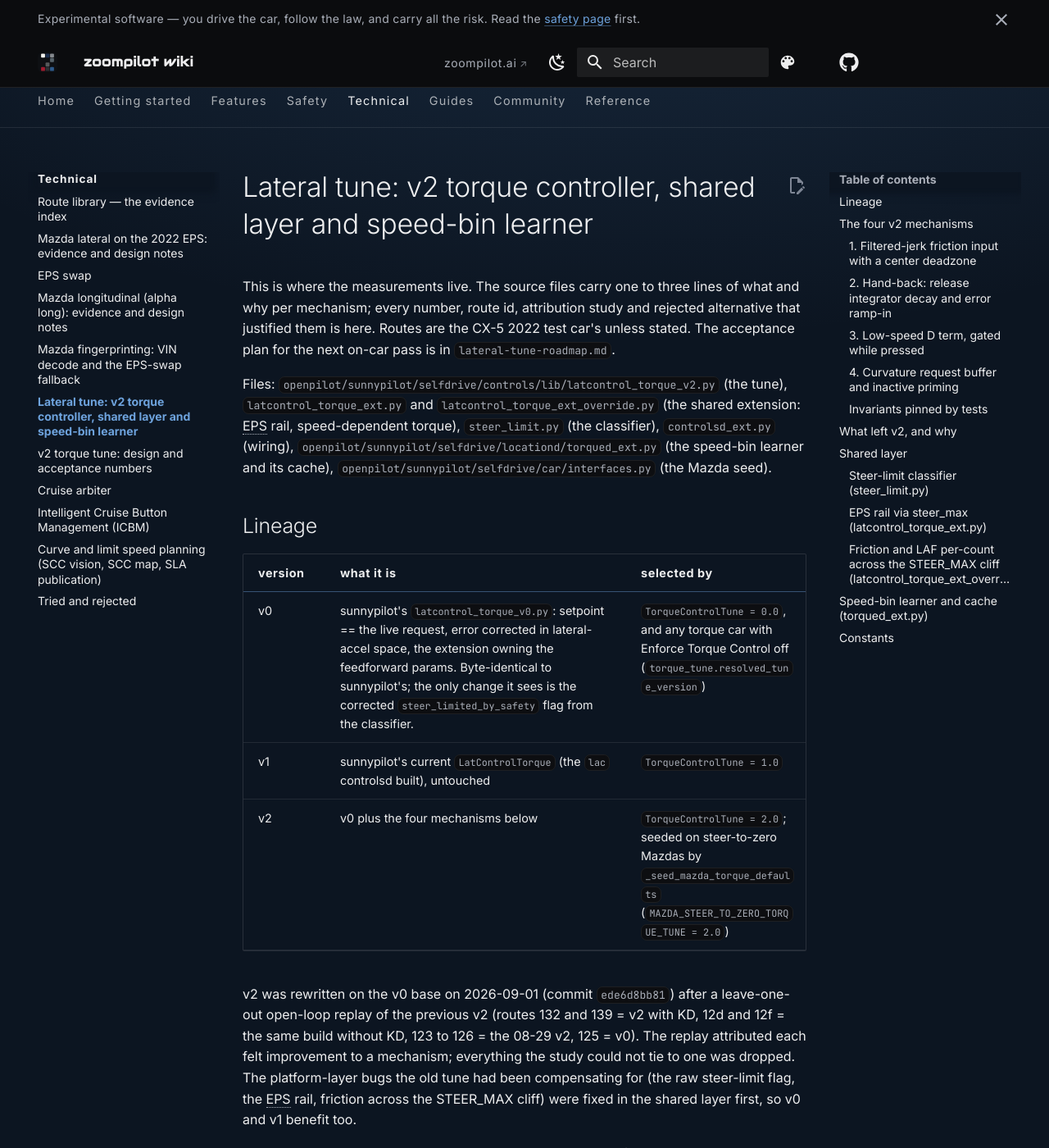
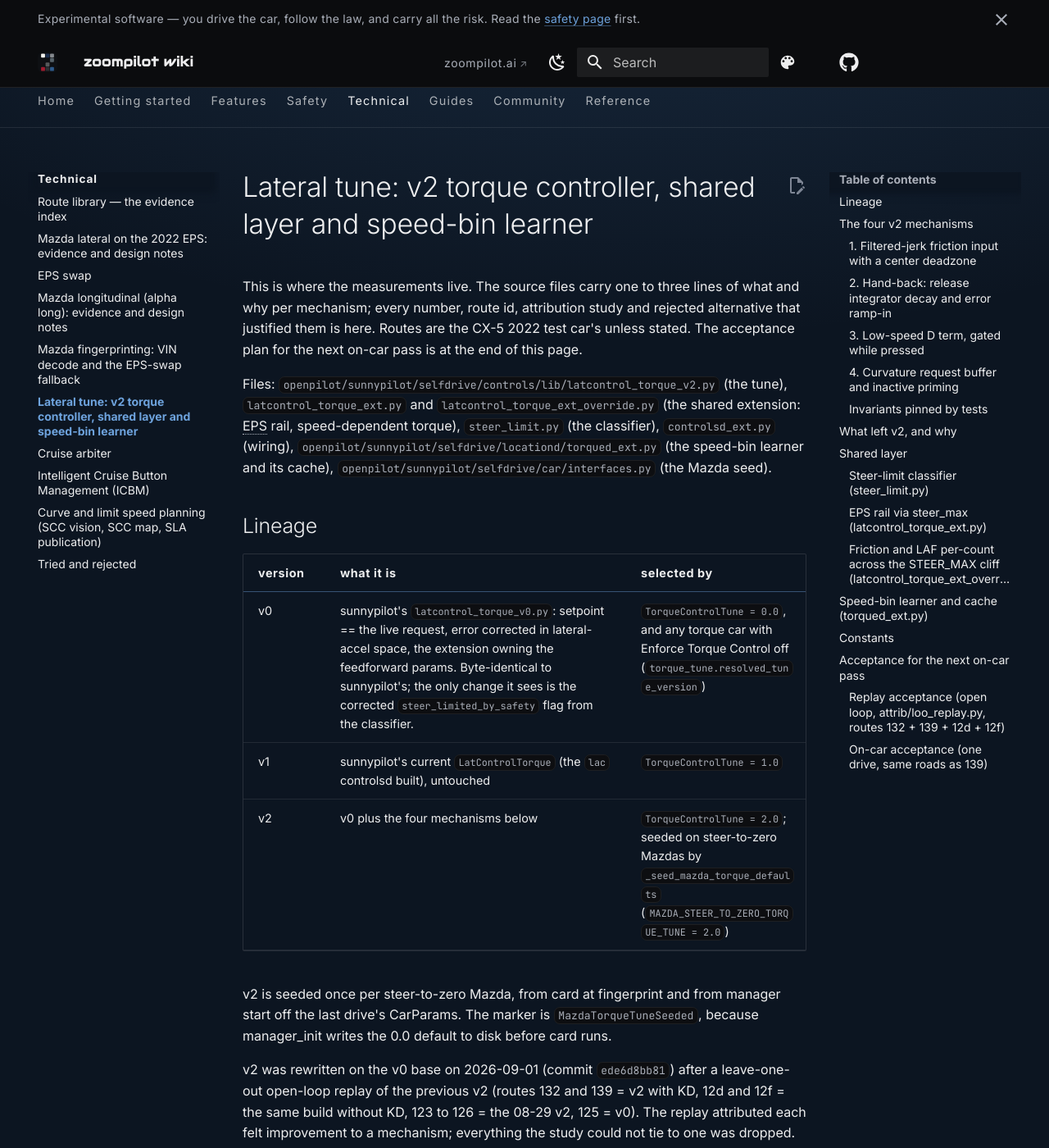
Before and after one commit to mzdnick/zoompilot-wiki, an MkDocs documentation site: the page built from docs/technical/lateral-tune.md, in a window 1280 px wide and 1400 px high. Shown: the whole window at 82% size. Built offline with MkDocs 1.6.1 and Material for MkDocs 9.7.7, drawn with Linux system fonts in a browser that asks for light colours; comment, search, counter and statistics services are not loaded; some of the changed text lies outside the part shown.

Commit message:
Lateral tune: fold the roadmap page in
The roadmap page restated the tune page's mechanism table, what-left
list, and test invariants. Its unique content moves here: the seed
marker note joins Lineage, and replay + on-car acceptance close the
page. Links repointed, page deleted with a 301, route library
regenerated from the sync (same 52 citations).

```diff
--- a/docs/technical/lateral-tune.md
+++ b/docs/technical/lateral-tune.md
@@ -3,7 +3,7 @@
 This is where the measurements live. The source files carry one to three lines of what and
 why per mechanism; every number, route id, attribution study and rejected alternative that
 justified them is here. Routes are the CX-5 2022 test car's unless stated. The acceptance
-plan for the next on-car pass is in `lateral-tune-roadmap.md`.
+plan for the next on-car pass is at the end of this page.
 
 Files: `openpilot/sunnypilot/selfdrive/controls/lib/latcontrol_torque_v2.py` (the tune),
 `latcontrol_torque_ext.py` and `latcontrol_torque_ext_override.py` (the shared extension:
@@ -19,6 +19,10 @@
 | v0 | sunnypilot's `latcontrol_torque_v0.py`: setpoint == the live request, error corrected in lateral-accel space, the extension owning the feedforward params. Byte-identical to sunnypilot's; the only change it sees is the corrected `steer_limited_by_safety` flag from the classifier. | `TorqueControlTune = 0.0`, and any torque car with Enforce Torque Control off (`torque_tune.resolved_tune_version`) |
 | v1 | sunnypilot's current `LatControlTorque` (the `lac` controlsd built), untouched | `TorqueControlTune = 1.0` |
 | v2 | v0 plus the four mechanisms below | `TorqueControlTune = 2.0`; seeded on steer-to-zero Mazdas by `_seed_mazda_torque_defaults` (`MAZDA_STEER_TO_ZERO_TORQUE_TUNE = 2.0`) |
+
+v2 is seeded once per steer-to-zero Mazda, from card at fingerprint and from manager start off
+the last drive's CarParams. The marker is `MazdaTorqueTuneSeeded`, because manager_init writes
+the 0.0 default to disk before card runs.
 
 v2 was rewritten on the v0 base on 2026-09-01 (commit `ede6d8bb81`) after a leave-one-out
 open-loop replay of the previous v2 (routes 132 and 139 = v2 with KD, 12d and 12f = the same
@@ -257,3 +261,17 @@
 | filter decay | 50 to 250 (MIN / MAX_FILTER_DECAY) | restored from cache; resetting to MIN re-learned 5x faster per boot | |
 | cache cadence | every 240 sm frames (60 s) | upstream's `LiveTorqueParameters` write | |
 | `MAZDA_STEER_TO_ZERO_TORQUE_TUNE` | 2.0 | seeded when `TorqueControlTune` is unset on a Mazda with `MazdaFlags.STEER_TO_ZERO_EPS` | |
+
+## Acceptance for the next on-car pass
+
+### Replay acceptance (open loop, `attrib/loo_replay.py`, routes 132 + 139 + 12d + 12f)
+
+NEW vs the previous FULL: STRAIGHT hf_rms within 5%; low-speed EXIT applied counter-swing
+within 0.02; TURN_ENTRY t50 not later; RELEASE max delta p90 <= 0.4.
+
+### On-car acceptance (one drive, same roads as 139)
+
+`tools/mazda_long/tune_version_metrics.py` split by gitCommit, new tune vs 139: straight-line
+weave and step RMS not above 139; low-speed exit counter-swing and reversals not above 139;
+hand-back range p50 not above 139 and no "abrupt at first" report; interventions per 100 km
+not above 139; `lkas_starvation_check.py` zero rate-down bursts.
--- a/mkdocs.yml
+++ b/mkdocs.yml
@@ -163,7 +163,6 @@
       - technical/mazda-longitudinal.md
       - technical/mazda-fingerprinting.md
       - technical/lateral-tune.md
-      - technical/lateral-tune-roadmap.md
       - technical/cruise-arbiter.md
       - technical/icbm.md
       - technical/scc-curve-planning.md
```
Also changed, not shown: docs/community/roadmap.md (+3 -4 lines), docs/features/steering.md (+0 -1 lines), docs/technical/index.md (+2 -3 lines), docs/technical/lateral-tune-roadmap.md (deleted, +0 -50 lines), docs/technical/route-library.md (+0 -1 lines), 1 other file.
